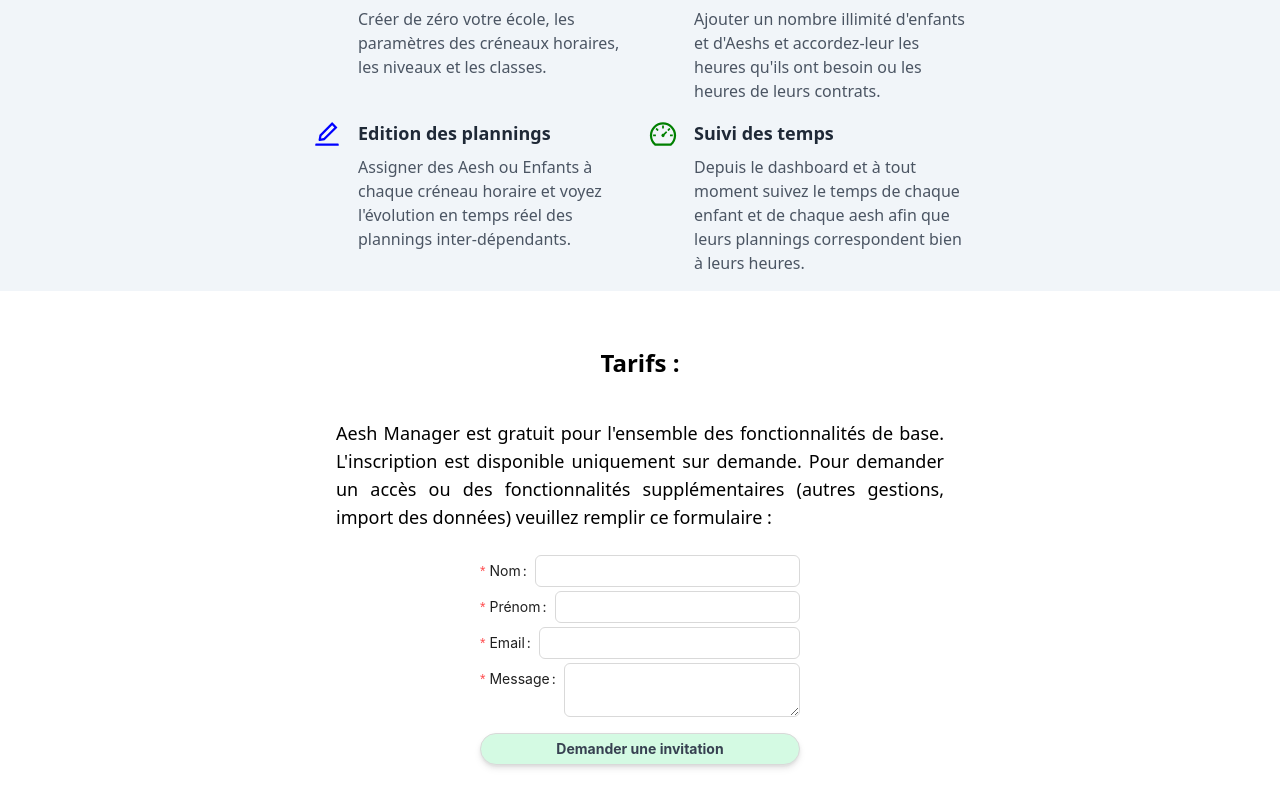
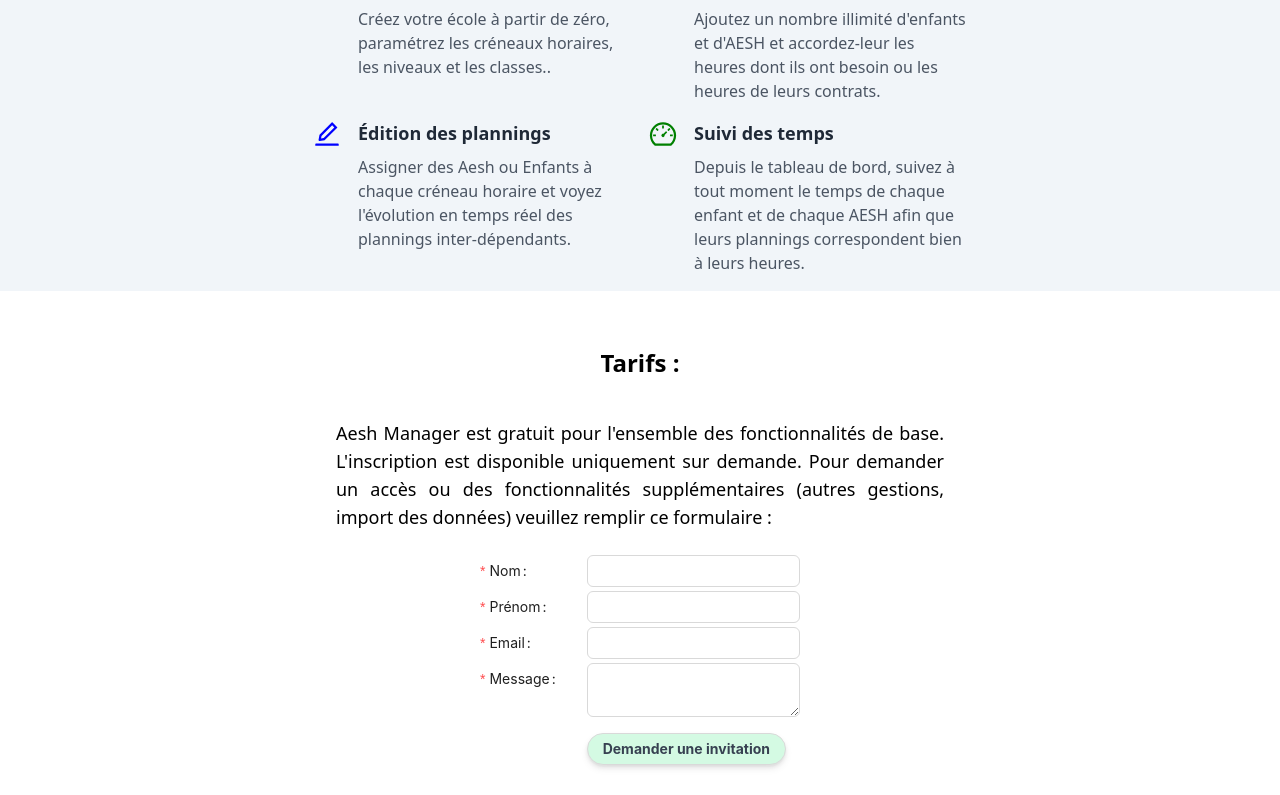
Before and after one commit to wdreyer/aeshV2, a Next.js app: page /landing in a window 1280 px wide. Shown: the part 805-1600 px from the top of the page. Built offline with nearby package versions, Linux system fonts and the light colour scheme; no server answers.

Commit message:
end of deploying

```diff
--- a/components/Landing.js
+++ b/components/Landing.js
@@ -158,11 +158,10 @@
       <main className=" h-full lg:h-[38rem] pt-[70px] bg-gradient-to-r from-[#FAD4E8] via-pink-custom to-pink-custom flex flex-col lg:flex-row items-center justify-center mt-6 px-4 sm:px-6 md:px-8 ">
         <div className="w-full lg:w-[38rem] text-center flex flex-col justify-center items-center h-full  m-4 p-4">
           <h2 className="text-2xl  mb-6">
-          Simplifier vous la création  <strong>des plannings </strong> pour les <strong>Aesh</strong> et <strong>les enfants</strong>.
+          Simplifiez la création des plannings pour les <strong>AESH</strong> et les <strong>enfants</strong>.
           </h2>
           <p className="text-lg mb-8">
-            AeshManager est une solution en ligne pour les directeurs d'école et les responsables de l'éducation. En quelques clics, vous pouvez assigner des AESH aux élèves et inversement, vous pouvez calculer leurs heures réelles ainsi que la différence avec leurs contrats ou leurs heures accordées.
-          </p>
+          AeshManager est une solution en ligne destinée aux directeurs d'école et aux responsables de l'éducation. En quelques clics, vous pouvez assigner des AESH aux élèves et vice versa, calculer leurs heures réelles ainsi que la différence avec leurs contrats ou leurs heures accordées.          </p>
           <button
           className="drop-shadow-md bg-[#D4FAE3] hover:text-black hover:bg-[#D8FAD4] text-gray-700 font-bold pt-2 py-2 px-4 rounded-3xl border focus:outline-none focus:shadow-outline"
           onClick={() => testForm()}
@@ -183,26 +182,26 @@
       <Section id="section1" />
       <div className="bg-slate-100  pt-14  justify-start items-center flex flex-col p-4">
          <h3 className="text-2xl font-semibold w-80 mb-6 text-center">
-          Toutes les fonctionnalités dont vous avez besoin
-        </h3>
+         Toutes les fonctionnalités dont vous avez besoin
+         </h3>
         <div className="grid grid-cols-1 sm:grid-cols-2 gap-4">
           <Feature
             icon="build"
             title="Création d'école et de classes"
-            content="Créer de zéro votre école, les paramètres des créneaux horaires, les niveaux et les classes."
+            content="Créez votre école à partir de zéro, paramétrez les créneaux horaires, les niveaux et les classes.."
             color="blue"
           />
 
           <Feature
             icon="usergroup"
             title="Ajout d'enfants et d'Aesh"
-            content="Ajouter un nombre illimité d'enfants et d'Aeshs et accordez-leur les heures qu'ils ont besoin ou les heures de leurs contrats."
+            content="Ajoutez un nombre illimité d'enfants et d'AESH et accordez-leur les heures dont ils ont besoin ou les heures de leurs contrats."
             color="green"
           />
 
           <Feature
             icon="edit"
-            title="Edition des plannings"
+            title="Édition des plannings"
             content="Assigner des Aesh ou Enfants à chaque créneau horaire et voyez l'évolution en temps réel des plannings inter-dépendants."
             color="blue"
           />
@@ -210,7 +209,7 @@
           <Feature
             icon="dashboard"
             title="Suivi des temps"
-            content="Depuis le dashboard et à tout moment suivez le temps de chaque enfant et de chaque aesh afin que leurs plannings correspondent bien à leurs heures."
+            content="Depuis le tableau de bord, suivez à tout moment le temps de chaque enfant et de chaque AESH afin que leurs plannings correspondent bien à leurs heures."
             color="green"
           />
         </div>
--- a/components/Landing/InvitForm.js
+++ b/components/Landing/InvitForm.js
@@ -4,7 +4,6 @@
 import { addDoc, collection } from 'firebase/firestore';
 import { motion, useAnimation } from 'framer-motion';
 import { useInView } from 'react-intersection-observer';
-
 
 function InvitForm () {
     const [form] = Form.useForm();
@@ -28,8 +27,6 @@
         }
       }, [controls, inView]);
 
-
-
     const onFinish = async (values) => {
         setLoading(true);
         try {
@@ -48,58 +45,79 @@
     return (
       <motion.div
       ref={ref}
-        className="flex flex-col space-y-4 w-80 mx-auto"
+      className="flex flex-col justify-end space-y-4 w-80 mx-auto"
       initial="hidden"
       animate={controls}
       transition={{ duration: 1 }}
       variants={fadeInDown}
     >
-      <Form form={form} name="invitation" onFinish={onFinish} className='flex mt-2 flex-col justify-center' layout="horizontal">
+      <Form
+        form={form}
+        name="invitation"
+        onFinish={onFinish}
+        className="flex mt-2 flex-col w-full"
+        layout="horizontal"
+      >
         <Form.Item
-        className='mb-1'
+          className="mb-1 w-full"
           label="Nom"
           name="lastName"
-          rules={[{ required: true, message: 'Veuillez saisir votre nom!' }]}
+          labelCol={{ span: 8, style: { textAlign: "left" } }}
+          wrapperCol={{ span: 16 }}
+          rules={[{ required: true, message: "Veuillez saisir votre nom!" }]}
         >
           <Input />
         </Form.Item>
 
         <Form.Item
-        className='mb-1'
+          className="mb-1 w-full"
           label="Prénom"
           name="firstName"
-          rules={[{ required: true, message: 'Veuillez saisir votre prénom!' }]}
+          labelCol={{ span: 8 , style: { textAlign: "left" } }}
+          wrapperCol={{ span: 16 }}
+          rules={[{ required: true, message: "Veuillez saisir votre prénom!" }]}
         >
           <Input />
         </Form.Item>
 
         <Form.Item
-        className='mb-1'
+          className="mb-1 w-full"
           label="Email"
           name="email"
+          labelCol={{ span: 8 , style: { textAlign: "left" } }}
+          wrapperCol={{ span: 16 }}
           rules={[
-            { required: true, message: 'Veuillez saisir votre adresse e-mail!' },
-            { type: 'email', message: "L'adresse e-mail est invalide." },
+            { required: true, message: "Veuillez saisir votre adresse e-mail!" },
+            { type: "email", message: "L'adresse e-mail est invalide." },
           ]}
         >
           <Input />
         </Form.Item>
 
         <Form.Item
-        className='mb-4'
+          className="mb-4 w-full"
           label="Message"
           name="message"
-          rules={[{ required: true, message: 'Veuillez saisir un message!' }]}
+          labelCol={{ span: 8 , style: { textAlign: "left" } }}
+          wrapperCol={{ span: 16 }}
+          rules={[{ required: true, message: "Veuillez saisir un message!" }]}
         >
           <Input.TextArea />
         </Form.Item>
 
-          <Button className="drop-shadow-md bg-[#D4FAE3] hover:text-black hover:bg-[#D8FAD4] text-gray-700 font-bold rounded-3xl border focus:outline-none focus:shadow-outline" htmlType="submit" loading={loading}>
+        <Form.Item wrapperCol={{ offset: 8, span: 16 }}>
+          <Button
+            className="drop-shadow-md bg-[#D4FAE3] hover:text-black hover:bg-[#D8FAD4] text-gray-700 font-bold rounded-3xl border focus:outline-none focus:shadow-outline"
+            htmlType="submit"
+            loading={loading}
+          >
             Demander une invitation
           </Button>
-
+        </Form.Item>
       </Form>
     </motion.div>
+
+
     );
   };
 
--- a/components/Settings.js
+++ b/components/Settings.js
@@ -1,5 +1,6 @@
 import { Button, Col, Form, Input, InputNumber, Modal, Row, Space } from "antd";
 import { getAuth, updatePassword } from "firebase/auth";
+import { BeatLoader } from 'react-spinners';
 import {
   collection,
   doc,
@@ -26,6 +27,8 @@
   const [schedules, setSchedules] = useState([]);
   const [levelsData, setLevelsData] = useState([]);
   const [message, setMessage] = useState('')
+  const [isLoading, setIsLoading] = useState(true);
+
 
   const handleLevelCount = (value) => {
     setLevelCount(value);
@@ -98,6 +101,7 @@
   }, [levelsData]);
 
   const fetchSchoolData = async () => {
+
     const user = auth.currentUser;
     if (user) {
       setUserId(user.uid);
@@ -349,6 +353,12 @@
   ];
 
   return (
+    <>
+    {isLoading ? (
+      <div className="flex justify-center items-center" style={{ minHeight: "10rem" }}>
+        <BeatLoader color="#B8336A" size={15} margin={2} />
+      </div>
+    ) : (
     <div className=" flex flex-col  items-center container mx-auto">
       <Form
         onFinish={handleSubmit}
@@ -589,7 +599,8 @@
           </Form.Item>
         </Form>
       </Modal>
-    </div>
+    </div> )}
+    </>
   );
 }
 
--- a/pages/aesh.js
+++ b/pages/aesh.js
@@ -17,6 +17,12 @@
   const [schoolRates, setSchoolRates] = useState({})
   const [isModalOpen, setIsModalOpen] = useState(false);
   const [isLoading, setIsLoading] = useState(true);
+
+  function convertToMinutes(hoursReels) {
+    const [hours, minutes] = hoursReels.split(":");
+    return parseInt(hours) * 60 + parseInt(minutes);
+  }
+
 
 
   const showModal = async () => {
@@ -100,8 +106,8 @@
           hoursReels: planningData ? planningData.hoursReels : '00:00',
         };
       });
-
-      setAeshData(updatedAeshData);
+      const sortedChildrenData = updatedAeshData.sort((a, b) => convertToMinutes(subtractTime(a.hoursReels,a.hours)) - convertToMinutes(subtractTime(b.hoursReels,b.hours)))
+      setAeshData(sortedChildrenData);
       setIsLoading(false);
     }
   };
--- a/pages/enfants.js
+++ b/pages/enfants.js
@@ -157,7 +157,6 @@
         schoolRates={schoolRates}
         planning={data.planning}
         option="children"
-
       />
     );
   });
@@ -192,7 +191,6 @@
   footer={null}
   width={700}
   open={isModalOpen}
-
 >
 <AddChild onSave={handleOk}/>
 
```
Lines whose indentation alone changed are shown as unchanged.
